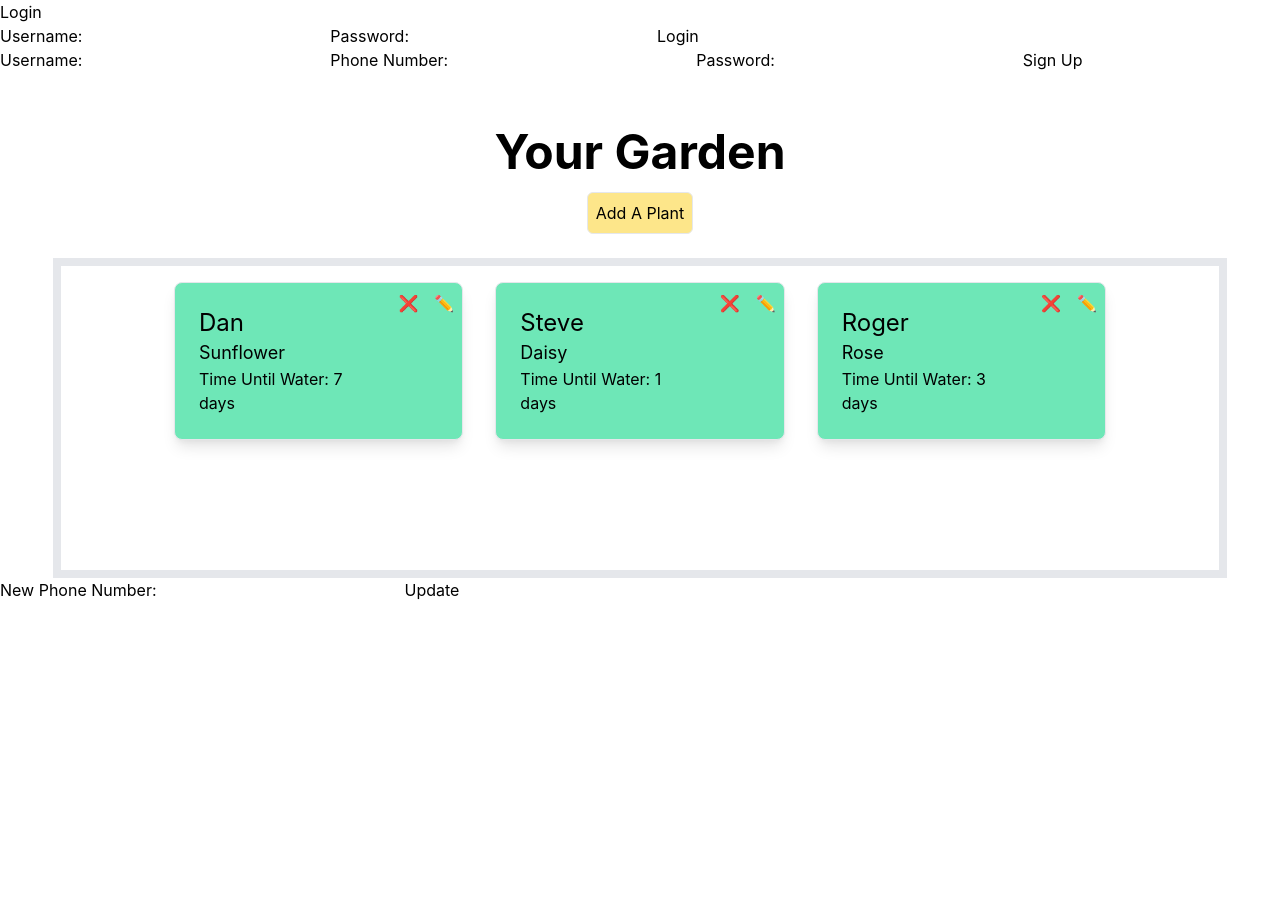
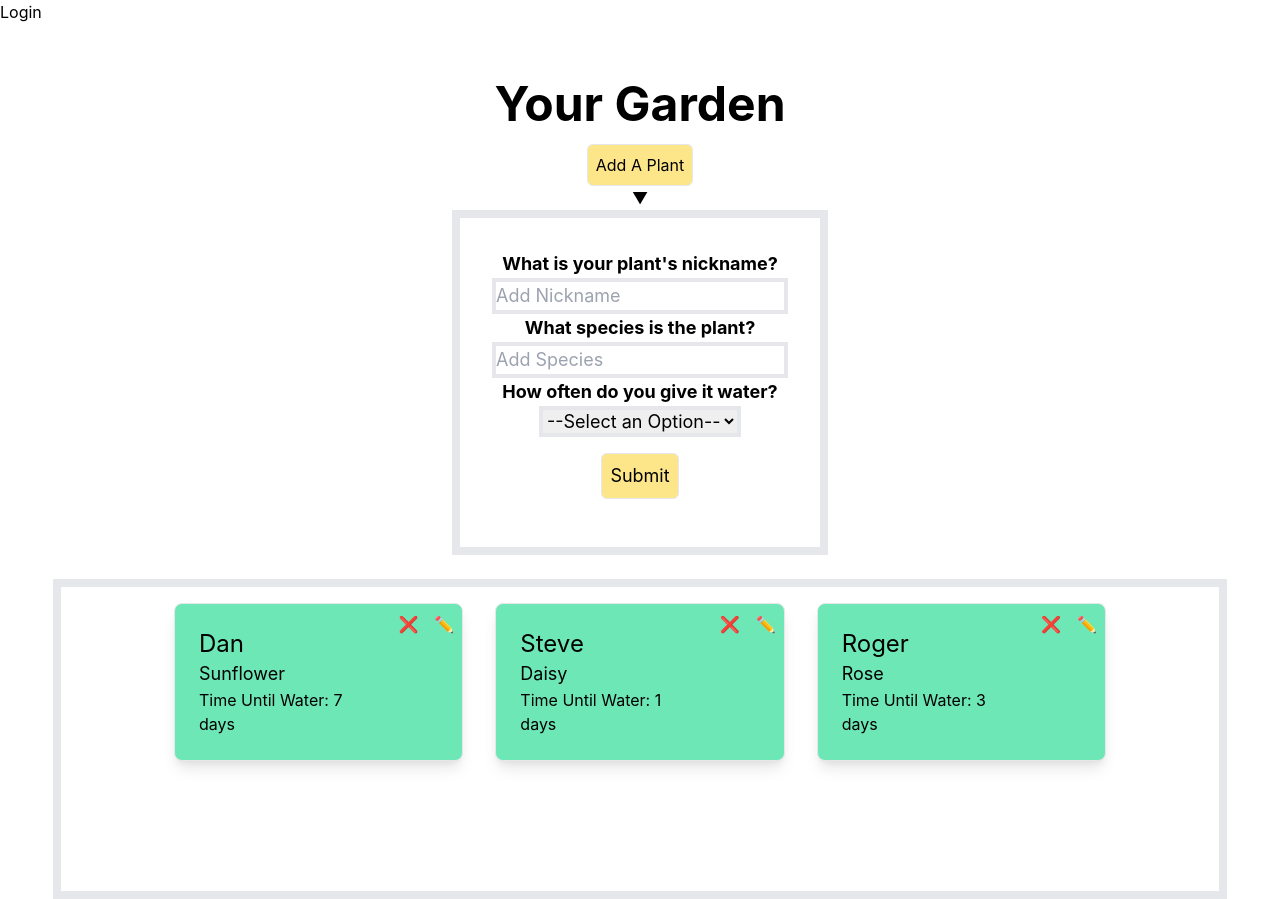
Before and after one commit to buildWeekWaterMyPlants/front-end, a React (Create React App) app in the folder watermyplants/: page /plantlist in a window 1280 px wide. Before the commit the page ends 800 px from the top, so only its background shows below. Built offline with nearby package versions, Linux system fonts and the light colour scheme.

Commit message:
added routing

```diff
--- a/watermyplants/src/App.js
+++ b/watermyplants/src/App.js
@@ -6,6 +6,7 @@ import SignUp from "./components/SignUp";
 import PlantList from "./components/PlantList";
 import UpdateUser from "./components/UpdateUser";
 import { connect } from "react-redux";
+import Marketing from "./components/Marketing";
 
 function App(props) {
   const { authenticated } = props;
@@ -14,28 +15,42 @@ function App(props) {
     <div>
       <header>
         <nav>
-          {authenticated ? <>
-            <Link>Logout</Link>
-            <Link to="/user/update">Update User</Link>
-          </> : <Link to="/login">Login</Link>}
+          {authenticated ? (
+            <>
+              <Link>Logout</Link>
+              <Link to="/user/update">Update User</Link>
+            </>
+          ) : (
+            <Link to="/login">Login</Link>
+          )}
         </nav>
       </header>
+      <Switch>
+        <Route path="/login">
+          <Login />
+        </Route>
 
-      <Login />
+        <Route path="/signup">
+          <SignUp />
+        </Route>
 
-      <SignUp />
+        <Route path="/plantlist">
+          <PlantList />
+        </Route>
 
-      <PlantList />
-
-      {/* <AddPlant /> */}
-
-      <UpdateUser />
+        <Route>
+          <UpdateUser path="/updateuser" />
+        </Route>
+        <Route>
+          <Marketing path="/" />
+        </Route>
+      </Switch>
     </div>
   );
 }
 
 const mapStateToProps = (state) => ({
-  authenticated: state.authenticated
-})
+  authenticated: state.authenticated,
+});
 
 export default connect(mapStateToProps)(App);
--- /dev/null
+++ b/watermyplants/src/components/Marketing.js
@@ -0,0 +1,7 @@
+import React from "react";
+
+function Marketing(props) {
+  return <div></div>;
+}
+
+export default Marketing;
--- a/watermyplants/src/components/PlantList.js
+++ b/watermyplants/src/components/PlantList.js
@@ -1,45 +1,39 @@
 import React, { useState, useEffect } from "react";
-import Plant from './Plant'
+import Plant from "./Plant";
 import { Link, Route } from "react-router-dom";
 import AddPlant from "./AddPlant";
-import schema from './formSchema'
-import * as yup from 'yup';
+import schema from "./formSchema";
+import * as yup from "yup";
 
 const dummyData = [
   {
-    id: '1',
-    nickname: 'Dan',
-    species: 'Sunflower',
-    h2oFrequency: '7'
+    id: "1",
+    nickname: "Dan",
+    species: "Sunflower",
+    h2oFrequency: "7",
+  },
+  { id: "2", nickname: "Steve", species: "Daisy", h2oFrequency: "1" },
+  {
+    id: "3",
+    nickname: "Roger",
+    species: "Rose",
+    h2oFrequency: "3",
+  },
+];
 
-  },
-  { id: '2',
-    nickname: 'Steve',
-    species: 'Daisy',
-    h2oFrequency: '1'
-  },
-  {
-    id: '3',
-    nickname: 'Roger',
-    species: 'Rose',
-    h2oFrequency: '3'
-  }
-
-]
-
-const initalFormValues= {
-  id: '',
-  nickname: '',
-  species: '',
-  h2oFrequency: ''
-}
+const initalFormValues = {
+  id: "",
+  nickname: "",
+  species: "",
+  h2oFrequency: "",
+};
 
 const initalFormErrors = {
-  id: '',
-  nickname: '',
-  species: '',
-  h2oFrequency: ''
-}
+  id: "",
+  nickname: "",
+  species: "",
+  h2oFrequency: "",
+};
 
 const initalDisabled = true;
 
@@ -49,68 +43,88 @@ function PlantList(props) {
   const [formErrors, setFormErrors] = useState(initalFormErrors);
   const [disabled, setDisabled] = useState(initalDisabled);
 
+  const validate = (name, value) => {
+    yup
+      .reach(schema, name)
+      .validate(value)
+      .then(() => setFormErrors({ ...formErrors, [name]: "" }))
+      .catch((err) => setFormErrors({ ...formErrors, [name]: err.errors[0] }));
+  };
 
-  const validate = (name, value) => {
-    yup.reach(schema, name)
-      .validate(value)
-      .then(() => setFormErrors({ ...formErrors, [name]: '' }))
-      .catch(err => setFormErrors({ ...formErrors, [name]: err.errors[0]}))
-  }
+  const changeForm = (name, value) => {
+    validate(name, value);
+    setFormValues({ ...formValues, [name]: value });
+  };
 
-  const changeForm=(name,value)=>{
-    validate(name, value)
-    setFormValues({...formValues, [name]:value})
-  }
-
-  const submit = () =>{
+  const submit = () => {
     let randomNumber = Math.random();
-    const newPlant={
+    const newPlant = {
       id: `${randomNumber}`,
       nickname: formValues.nickname,
       species: formValues.species,
-      h2oFrequency: formValues.h2oFrequency
-    }
+      h2oFrequency: formValues.h2oFrequency,
+    };
     //API goes here
-    setPlants([...plants, newPlant])
-    console.log(newPlant)
-    setFormValues(initalFormValues)
-  }
+    setPlants([...plants, newPlant]);
+    console.log(newPlant);
+    setFormValues(initalFormValues);
+  };
 
-  const deleteFunction = (id) =>{
-    console.log('It works!')
-    let newArr = plants.filter(item=>{
-      if(item.id !== id){
+  const deleteFunction = (id) => {
+    console.log("It works!");
+    let newArr = plants.filter((item) => {
+      if (item.id !== id) {
         return item;
       }
-    })
-    setPlants(newArr)
-  }
+    });
+    setPlants(newArr);
+  };
 
-  const editFunction = (id, nick, spec, h2o) =>{
-    console.log("nicknaem", nick)
-    setFormValues({nickname: nick, species: spec, h2oFrequency: h2o, id: id })
+  const editFunction = (id, nick, spec, h2o) => {
+    console.log("nicknaem", nick);
+    setFormValues({ nickname: nick, species: spec, h2oFrequency: h2o, id: id });
 
     deleteFunction(id);
-  }
+  };
 
   useEffect(() => {
-    schema.isValid(formValues).then(valid => setDisabled(!valid))
-  }, [formValues])
+    schema.isValid(formValues).then((valid) => setDisabled(!valid));
+  }, [formValues]);
 
   return (
-  <div className="flex w-90 justify-center flex-col text-center items-center mt-10">
+    <div className="flex w-90 justify-center flex-col text-center items-center mt-10">
       <h2 className="text-5xl font-bold m-4"> Your Garden </h2>
-      <Link to="/add-plant" className="border p-2 text-md bg-yellow-200 hover:bg-yellow-300 rounded-md">Add A Plant</Link>
-      <Route  path="/add-plant">
-        <AddPlant formErrors={formErrors} disabled={disabled} submit={submit} changeForm={changeForm} formValues={formValues} />
-      </Route>
+      <Link
+        to="/add-plant"
+        className="border p-2 text-md bg-yellow-200 hover:bg-yellow-300 rounded-md"
+      >
+        Add A Plant
+      </Link>
+      {/* <Route path="/add-plant"> */}
+        <AddPlant
+          formErrors={formErrors}
+          disabled={disabled}
+          submit={submit}
+          changeForm={changeForm}
+          formValues={formValues}
+        />
+      {/* </Route> */}
       <div className="w-11/12 mt-6 h-80 border-8 flex-wrap flex justify-center items-start">
-       {plants.map((plant, index)=>{
-        return <Plant id={plant.id} editFunction={editFunction} deleteFunction={deleteFunction} nickname={plant.nickname} species={plant.species} h2oFrequency={plant.h2oFrequency} />
+        {plants.map((plant, index) => {
+          return (
+            <Plant
+              id={plant.id}
+              editFunction={editFunction}
+              deleteFunction={deleteFunction}
+              nickname={plant.nickname}
+              species={plant.species}
+              h2oFrequency={plant.h2oFrequency}
+            />
+          );
         })}
       </div>
-  </div>
-  )
+    </div>
+  );
 }
 
 export default PlantList;
```
Also changed, not shown: 1 other file (tests, documents, lock files or other folders).
